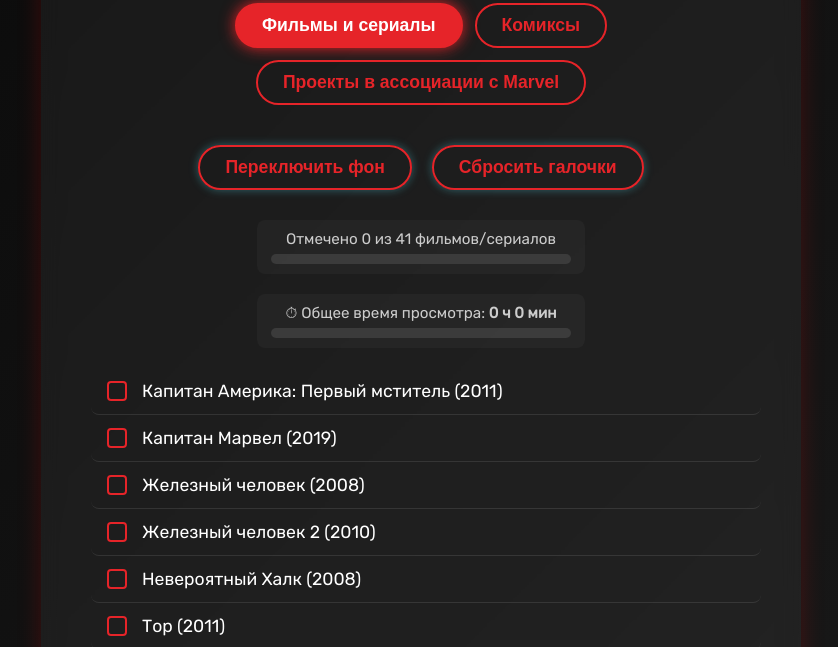
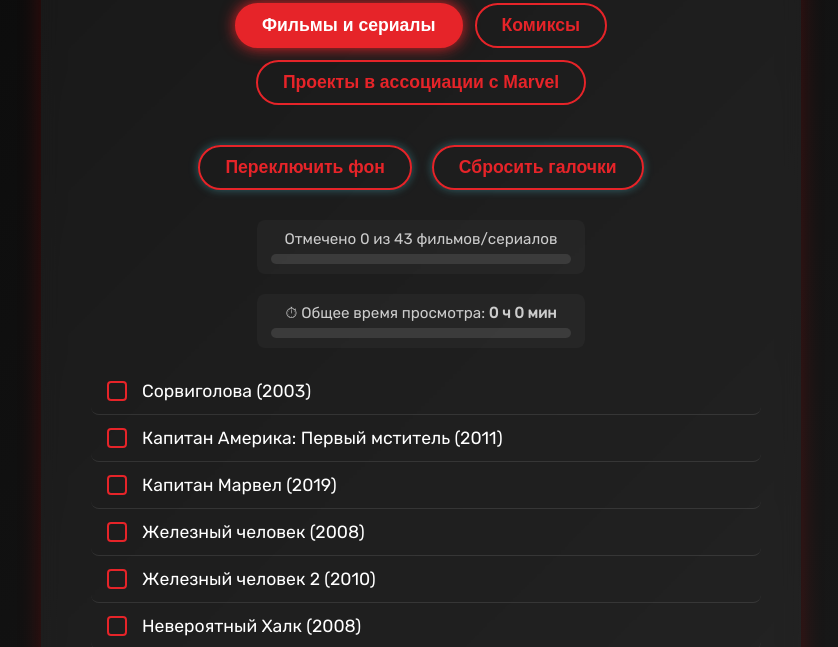
Before and after one commit to KENKA112/marvel, a plain HTML site: page index.html in a window 1280 px wide. Shown: the part 151-798 px from the top of the page, without its empty margins (219-1057 px from the left). Drawn offline with Linux system fonts and the light colour scheme.

Commit message:
Add files via upload

```diff
--- a/index.html
+++ b/index.html
@@ -40,6 +40,7 @@
 
     <div id="movies-list" class="list visible">
       <ul>
+		<li class="movie"><label><input type="checkbox" data-id="movie-43" data-duration="103"/> Сорвиголова (2003)</label></li>
         <li class="movie"><label><input type="checkbox" data-id="movie-1" data-duration="124"/> Капитан Америка: Первый мститель (2011)</label></li>
         <li class="movie"><label><input type="checkbox" data-id="movie-2" data-duration="128"/> Капитан Марвел (2019)</label></li>
         <li class="movie"><label><input type="checkbox" data-id="movie-3" data-duration="126"/> Железный человек (2008)</label></li>
@@ -71,6 +72,7 @@
         <li class="movie"><label><input type="checkbox" data-id="movie-29" data-duration="156"/> Вечные (2021)</label></li>
         <li class="movie"><label><input type="checkbox" data-id="movie-30" data-duration="126"/> Доктор Стрэндж: В мультивселенной безумия (2022)</label></li>
         <li class="series"><label><input type="checkbox" data-id="movie-31" data-duration="270"/> Соколиный глаз (2021)</label></li>
+		<li class="series"><label><input type="checkbox" data-id="movie-42" data-duration="270"/> Сорвиголова: Рождённый заново</label></li>
         <li class="series"><label><input type="checkbox" data-id="movie-32" data-duration="300"/> Лунный рыцарь (2022)</label></li>
         <li class="movie"><label><input type="checkbox" data-id="movie-33" data-duration="161"/> Чёрная пантера: Ваканда навеки (2022)</label></li>
         <li class="series"><label><input type="checkbox" data-id="movie-34" data-duration="270"/> Женщина-Халк (2022)</label></li>
```
